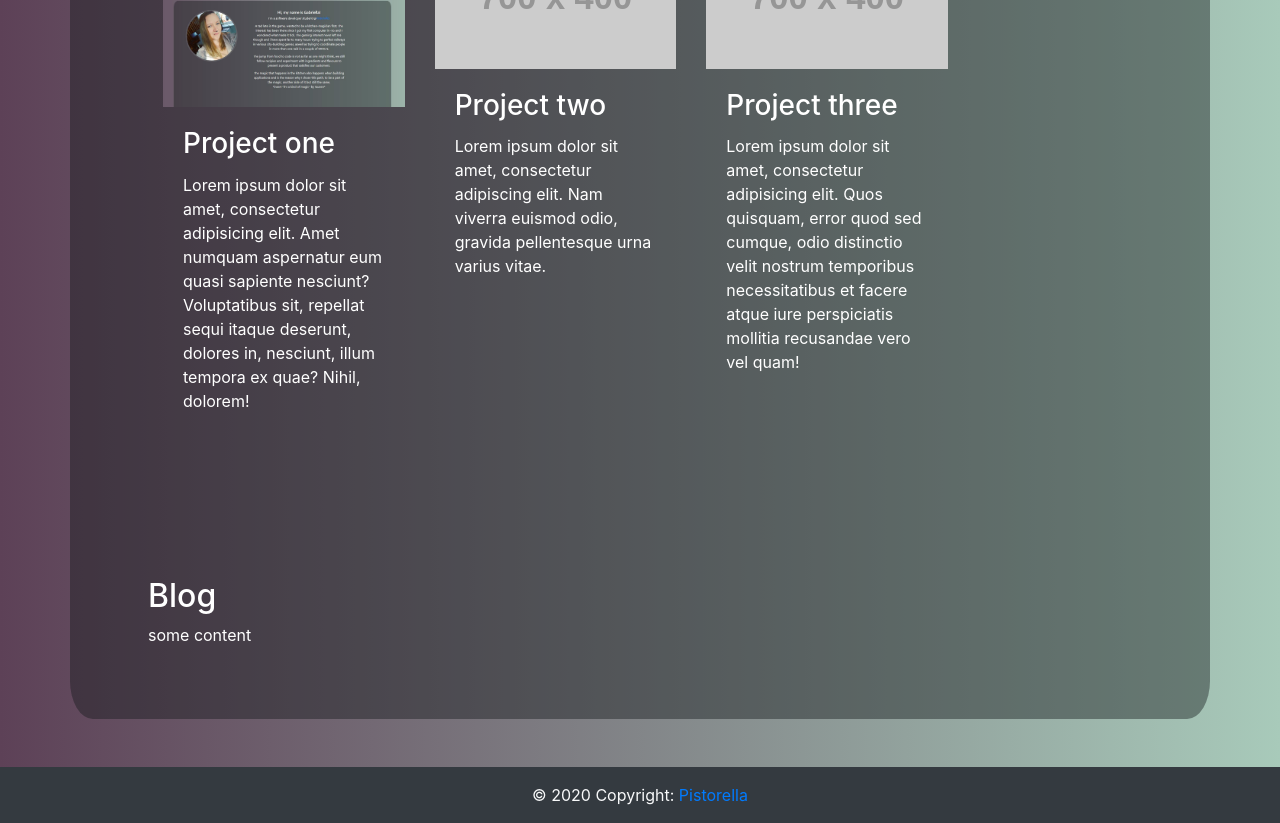
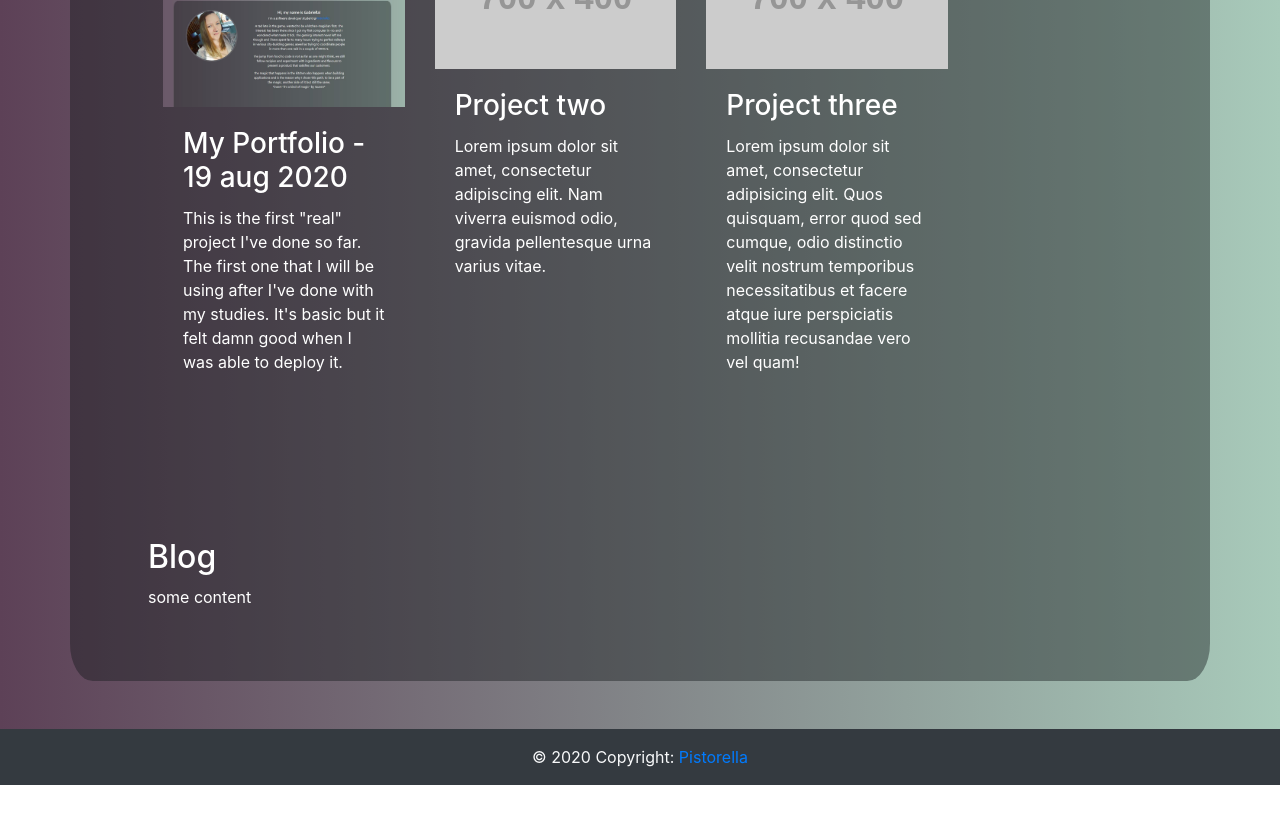
Before and after one commit to gwestberg/portfolio, a React (Create React App) app: page / in a window 1280 px wide. Shown: the part 1580-2403 px from the top of the page. After the commit the page ends 2365 px from the top, so only its background shows below. Built offline with nearby package versions, Linux system fonts and the light colour scheme.

Commit message:
hardcoded first project

```diff
--- a/src/components/Projects.js
+++ b/src/components/Projects.js
@@ -12,8 +12,12 @@ export default class Projects extends Component {
                             <div className=" h-100">
                                 <a href="https://gwestberg.github.io/portfolio/"><img class="card-img-top" src={Portfolioproj} alt="project thumbnail"/></a>
                                 <div className="card-body">
-                                <h3 className="card-title">Project one</h3>
-                                    <p className="card-text">Lorem ipsum dolor sit amet, consectetur adipisicing elit. Amet numquam aspernatur eum quasi sapiente nesciunt? Voluptatibus sit, repellat sequi itaque deserunt, dolores in, nesciunt, illum tempora ex quae? Nihil, dolorem!</p>
+                                <h3 className="card-title">My Portfolio - 19 aug 2020</h3>
+                                    <p className="card-text">
+                                        This is the first "real" project I've done so far.
+                                        The first one that I will be using after I've done with my studies.
+                                        It's basic but it felt damn good when I was able to deploy it.
+                                    </p>
                                 </div>
                             </div>
                         </div>
```
